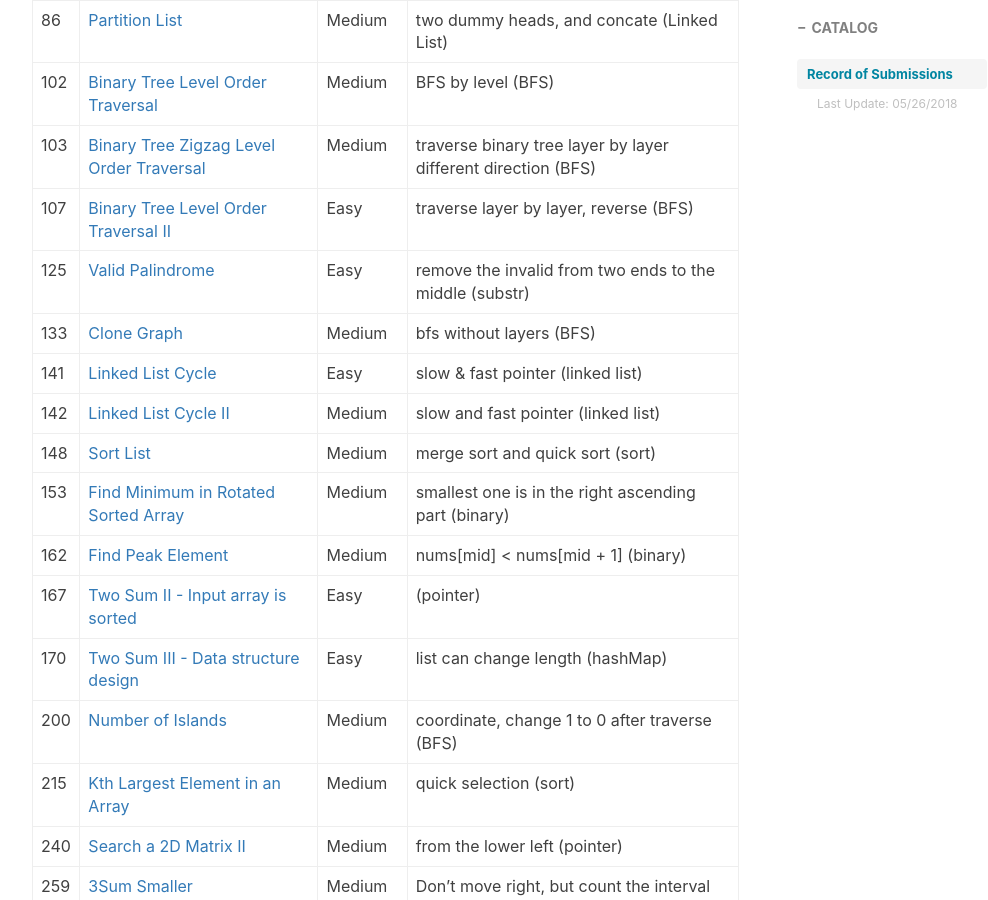
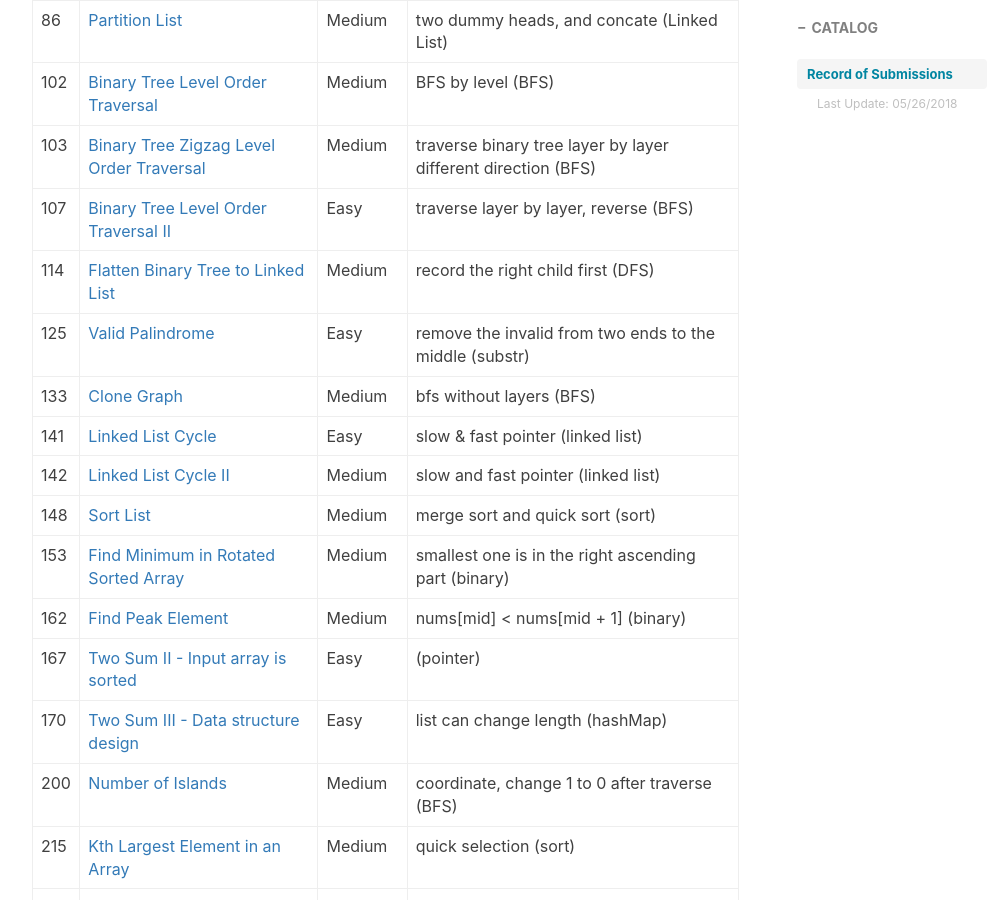
Before and after one commit to ly16/ly16.github.io, a Jekyll site: the page built from _posts/2018-05-18-leetcode-record-round1.md, in a window 1280 px wide and 900 px high, scrolled down 1344 px. Shown: the whole window, without its empty margins (233-1221 px from the left). Built offline with Jekyll 4.4.1, drawn with Linux system fonts in a browser that asks for light colours; nearby versions of some CDN libraries; comment, search, counter and statistics services are not loaded.

Commit message:
Update 2018-05-18-leetcode-record-round1.md

```diff
--- a/_posts/2018-05-18-leetcode-record-round1.md
+++ b/_posts/2018-05-18-leetcode-record-round1.md
@@ -33,6 +33,7 @@ tags:
 |102|[Binary Tree Level Order Traversal](https://github.com/ly16/LC-Practice/blob/master/Get%20Keys%20In%20Binary%20Tree%20Layer%20By%20Layer.java)|Medium|BFS by level (BFS)|
 |103|[Binary Tree Zigzag Level Order Traversal](https://github.com/ly16/LC-Practice/blob/master/Get%20Keys%20In%20Binary%20Tree%20Layer%20By%20Layer%20Zig-Zag%20Order.java)|Medium|traverse binary tree layer by layer different direction (BFS)|
 |107|[Binary Tree Level Order Traversal II](https://github.com/ly16/LC-Practice/blob/master/Binary%20Tree%20Level%20Order%20Traversal%20II.java)|Easy|traverse layer by layer, reverse (BFS)|
+|114|[Flatten Binary Tree to Linked List](https://github.com/ly16/LC-Practice/blob/master/Flatten%20Binary%20Tree%20to%20Linked%20List.java)|Medium|record the right child first (DFS)|
 |125|[Valid Palindrome](https://github.com/ly16/LC-Practice/blob/master/Valid%20palindrome.java)|Easy|remove the invalid from two ends to the middle (substr)|
 |133|[Clone Graph](https://github.com/ly16/LC-Practice/blob/master/Copy%20Graph.java)|Medium|bfs without layers (BFS)|
 |141|[Linked List Cycle](https://github.com/ly16/LC-Practice/blob/master/Check%20If%20Linked%20List%20Has%20A%20Cycle.java)|Easy|slow & fast pointer (linked list)|
```
